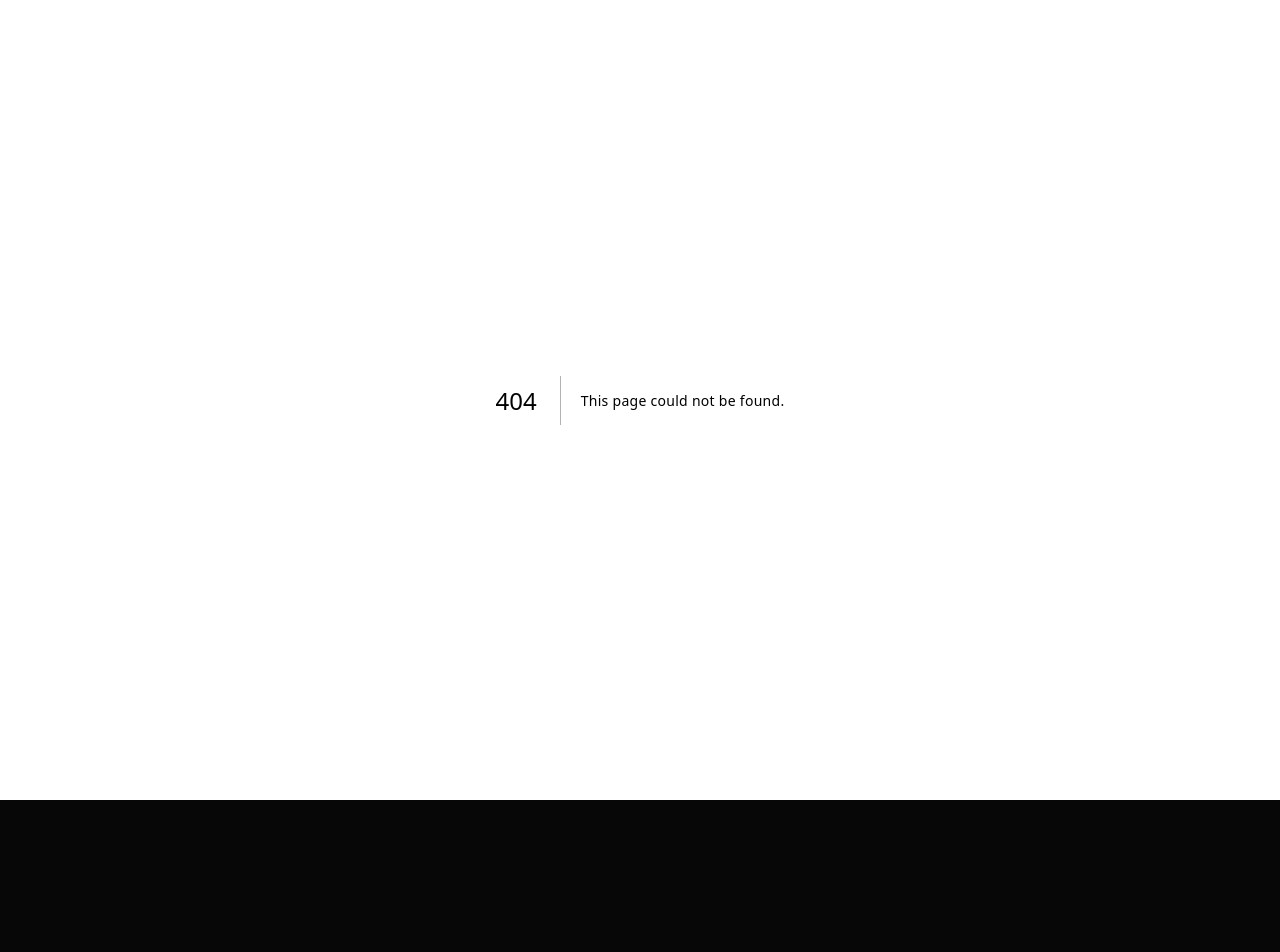
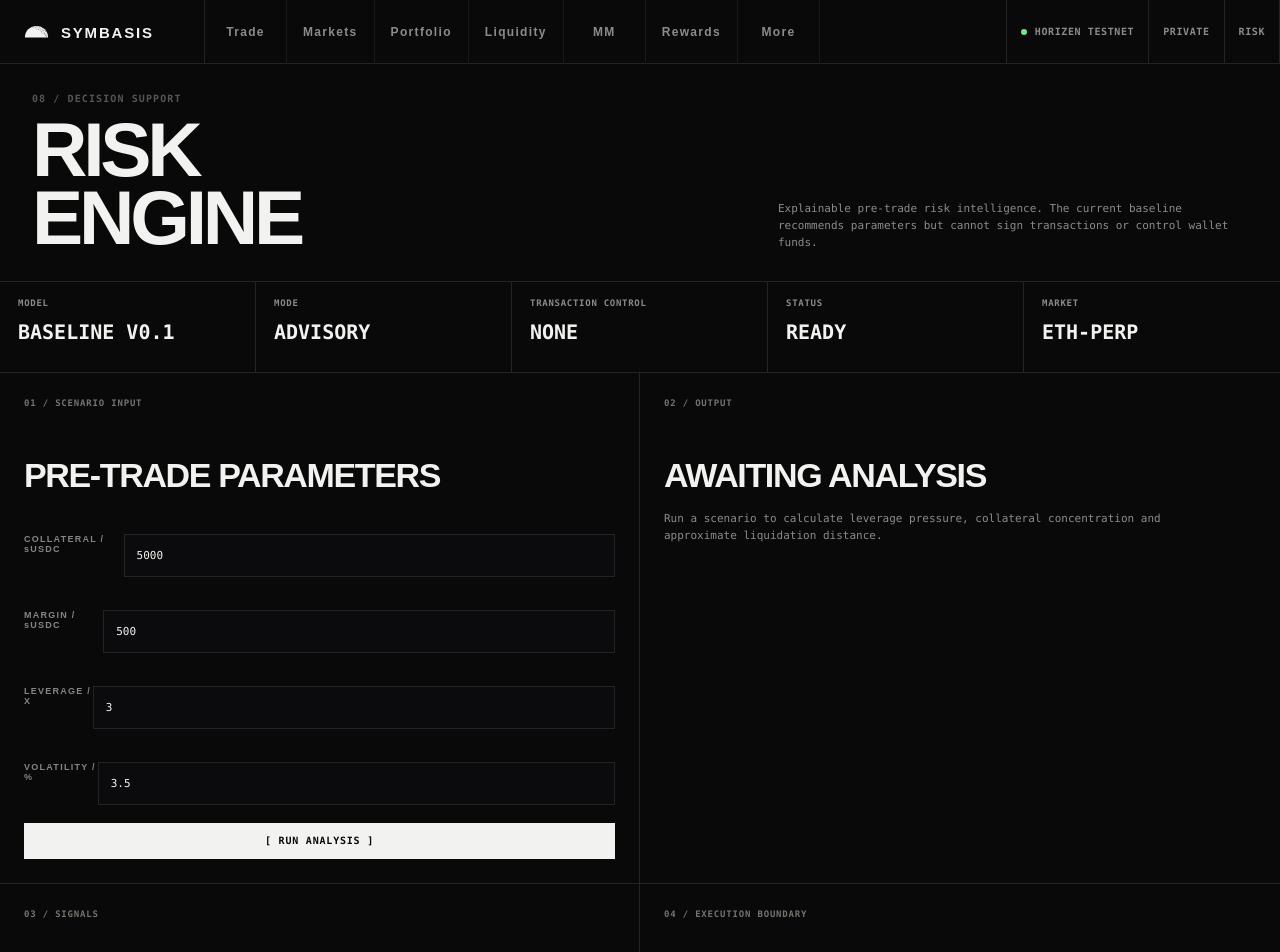
Before and after one commit to mushee-io/Symbasis, a Next.js app in the folder web/: page /risk in a window 1280 px wide. Before the commit this address had no page. Shown: the top 952 px of the page. Before the commit the page ends 800 px from the top, so only its background shows below. Built offline with nearby package versions, Linux system fonts and the light colour scheme.

Commit message:
feat(ui): build dedicated risk intelligence page

```diff
--- /dev/null
+++ b/web/app/risk/page.tsx
@@ -0,0 +1,62 @@
+"use client";
+
+import { useState } from "react";
+import TerminalNav from "@/components/TerminalNav";
+
+type RiskResult = { score:number; level:string; recommendedLeverage:number; suggestedMargin:number; suggestedPosition:number; liquidationDistance:string; warnings:string[] };
+
+export default function RiskPage() {
+  const [leverage,setLeverage]=useState(3);
+  const [margin,setMargin]=useState(500);
+  const [collateral,setCollateral]=useState(5000);
+  const [volatility,setVolatility]=useState(3.5);
+  const [result,setResult]=useState<RiskResult|null>(null);
+  const [status,setStatus]=useState("READY");
+
+  async function analyze() {
+    try {
+      setStatus("ANALYZING");
+      const response=await fetch("/api/risk",{method:"POST",headers:{"content-type":"application/json"},body:JSON.stringify({collateral,margin,leverage,price:4300,side:"long",volatilityPct:volatility,fundingBpsPerDay:0})});
+      const body=await response.json();
+      if(!response.ok) throw new Error(body.error??"RISK ENGINE ERROR");
+      setResult(body); setStatus("COMPLETE");
+    } catch { setStatus("ERROR"); }
+  }
+
+  return (
+    <main className="terminal-page">
+      <TerminalNav />
+      <div className="terminal-shell">
+        <section className="terminal-header">
+          <div><div className="terminal-kicker">08 / DECISION SUPPORT</div><h1>RISK<br/>ENGINE</h1></div>
+          <p>Explainable pre-trade risk intelligence. The current baseline recommends parameters but cannot sign transactions or control wallet funds.</p>
+        </section>
+        <section className="metric-ribbon">
+          <div><span>MODEL</span><strong>BASELINE V0.1</strong></div><div><span>MODE</span><strong>ADVISORY</strong></div><div><span>TRANSACTION CONTROL</span><strong>NONE</strong></div><div><span>STATUS</span><strong>{status}</strong></div><div><span>MARKET</span><strong>ETH-PERP</strong></div>
+        </section>
+        <section className="risk-grid">
+          <section>
+            <span className="tech-label">01 / SCENARIO INPUT</span><h2>PRE-TRADE PARAMETERS</h2>
+            <div className="technical-form">
+              <label>COLLATERAL / sUSDC<input type="number" min="1" value={collateral} onChange={e=>setCollateral(Number(e.target.value)||0)}/></label>
+              <label>MARGIN / sUSDC<input type="number" min="1" value={margin} onChange={e=>setMargin(Number(e.target.value)||0)}/></label>
+              <label>LEVERAGE / X<input type="number" min="1" max="10" value={leverage} onChange={e=>setLeverage(Math.max(1,Math.min(10,Number(e.target.value)||1)))}/></label>
+              <label>VOLATILITY / %<input type="number" min="0" max="100" step="0.1" value={volatility} onChange={e=>setVolatility(Number(e.target.value)||0)}/></label>
+              <button className="rect-button primary" type="button" onClick={analyze}>[ RUN ANALYSIS ]</button>
+            </div>
+          </section>
+          <section>
+            <span className="tech-label">02 / OUTPUT</span><h2>{result ? `${result.score}/100 · ${result.level}` : "AWAITING ANALYSIS"}</h2>
+            {result ? <>
+              <div className="status-stack"><div><span>RECOMMENDED LEVERAGE</span><b>{result.recommendedLeverage}×</b></div><div><span>SUGGESTED MARGIN</span><b>${result.suggestedMargin}</b></div><div><span>SUGGESTED POSITION</span><b>${result.suggestedPosition}</b></div><div><span>LIQUIDATION BUFFER</span><b>{result.liquidationDistance}</b></div></div>
+              <p>{result.warnings.join(" / ")}</p>
+            </> : <p>Run a scenario to calculate leverage pressure, collateral concentration and approximate liquidation distance.</p>}
+          </section>
+          <section><span className="tech-label">03 / SIGNALS</span><h2>WHAT IT MEASURES</h2><p>Leverage, margin concentration, volatility and funding inputs are combined into an explainable score. The result is intentionally transparent rather than a black-box model.</p></section>
+          <section><span className="tech-label">04 / EXECUTION BOUNDARY</span><h2>ADVISORY ONLY</h2><p>Risk analysis can inform the order ticket, but execution remains explicitly controlled by the trader and wallet. No server-side private key exists.</p></section>
+        </section>
+        <div className="system-footer"><span>RISK OUTPUT IS DECISION SUPPORT — NOT FINANCIAL ADVICE</span><span>NO AUTONOMOUS WALLET CONTROL</span></div>
+      </div>
+    </main>
+  );
+}
```
